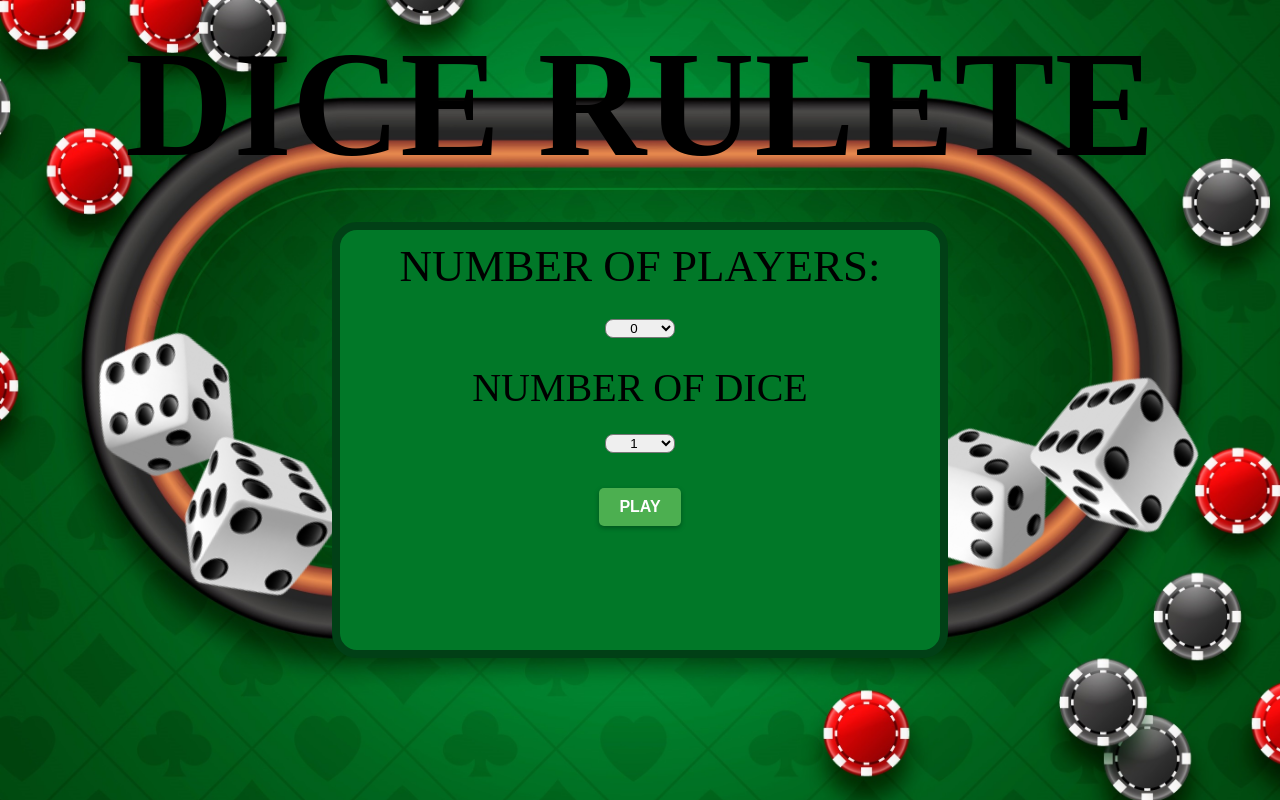
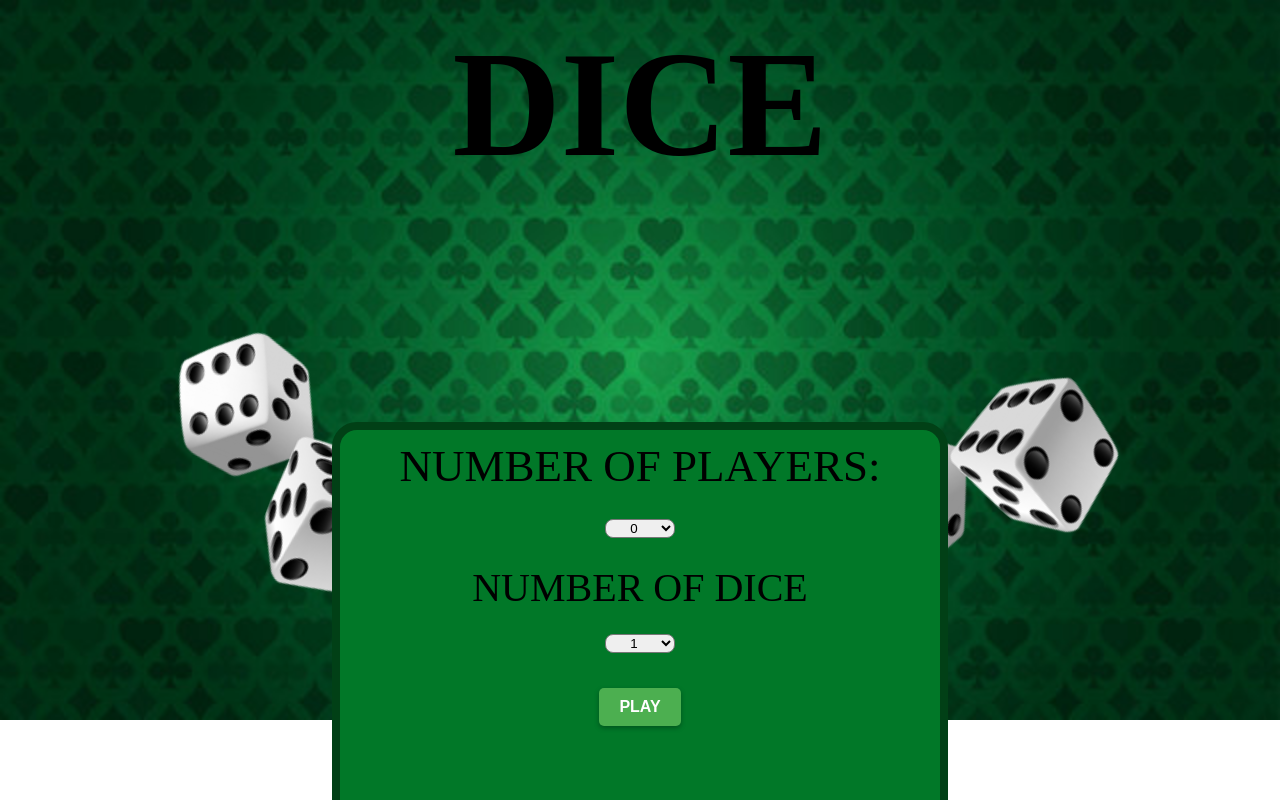
Before and after one commit to TineBre/Dice, a PHP site: page / in a window 1280 px wide. Run offline with PHP 8.4, Linux system fonts and the light colour scheme; some libraries are stand-ins or nearby versions.

Commit message:
Add files via upload

```diff
--- a/css/rezultati.css
+++ b/css/rezultati.css
@@ -6,7 +6,7 @@
 body{
     margin: 0;
     padding: 0;
-    background-image: url('../images/background2.jpg');
+    background-image: url('../images/background3.jpg');
     /*background-repeat: no-repeat;*/
     background-size: cover;
 }
--- a/css/styles.css
+++ b/css/styles.css
@@ -6,9 +6,14 @@
 body{
     margin: 0;
     padding: 0;
-    background-image: url('../images/background2.jpg');
-    /*background-repeat: no-repeat;*/
+    background-image: url('../images/background3.jpg');
+    background-repeat: no-repeat;
     background-size: cover;
+}
+#h1{
+position: absolute;
+margin-top: 0px;
+margin: auto;
 }
 
 #game{
@@ -23,6 +28,7 @@ body{
 	background-repeat:no-repeat;
     border: 8px solid #014016;
 	border-radius: 25px;
+    margin-top: 200px;
 }
 
 #igralci {
@@ -82,7 +88,7 @@ h1{
 #diceLeva{
     position: absolute;
     margin-top: 350px;
-    left: 20px;
+    left: 100px;
     z-index: -1;
     width: 400px;
     height: 240px;
@@ -92,7 +98,7 @@ h1{
 .diceDesno {
     position: absolute;
     top: 350px;
-    right: 20px;
+    right: 100px;
     z-index: -1;
 }
 
--- a/index.php
+++ b/index.php
@@ -11,7 +11,7 @@
 
 <body>
 
-    <h1>DICE RULETE</h1>
+    <h1>DICE</h1>
 
     <div id="game">
         <form action="game.php" name="forma" method="post">
--- a/rezultati.php
+++ b/rezultati.php
@@ -6,7 +6,7 @@ session_start();
 <html>
 
 <head>
-    <link rel="stylesheet" href="css/styles.css" />
+    <link rel="stylesheet" href="css/rezultati.css" />
     <title>Dice</title>
     <script src="js/rezultati.js"></script>
     <link rel="icon" type="image/x-icon" href="images/dice.png">
```
Also changed, not shown: images/background3.jpg (added).
